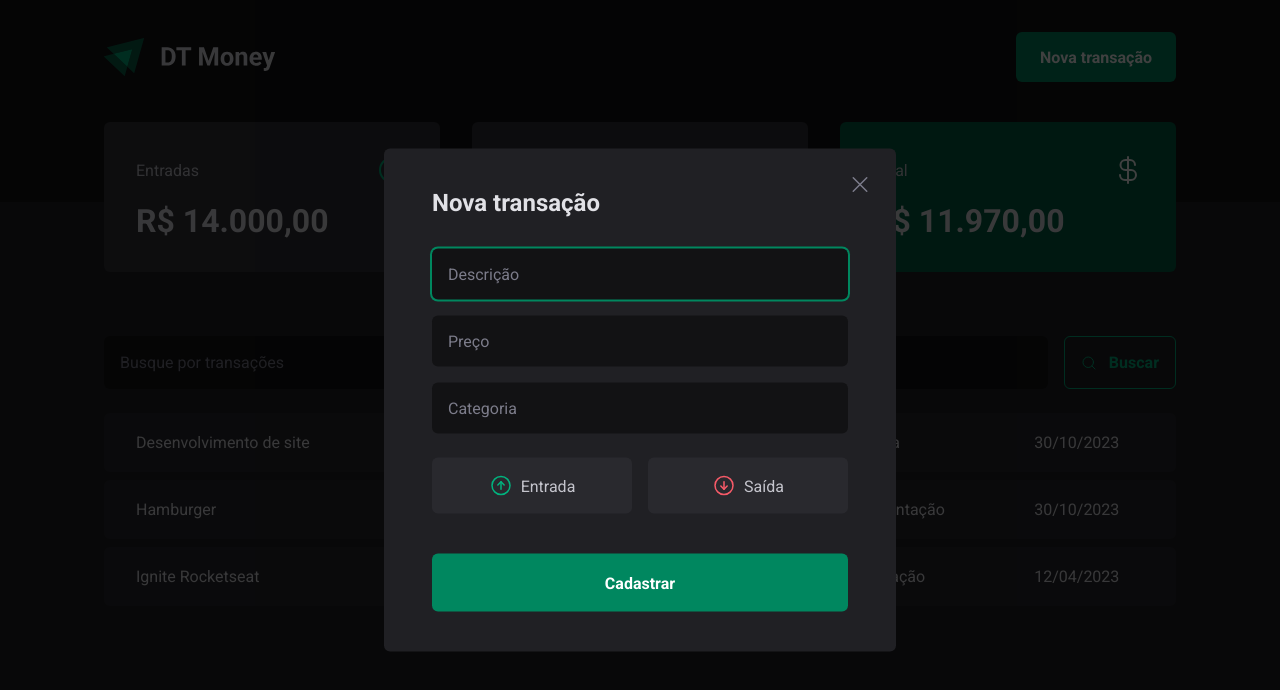
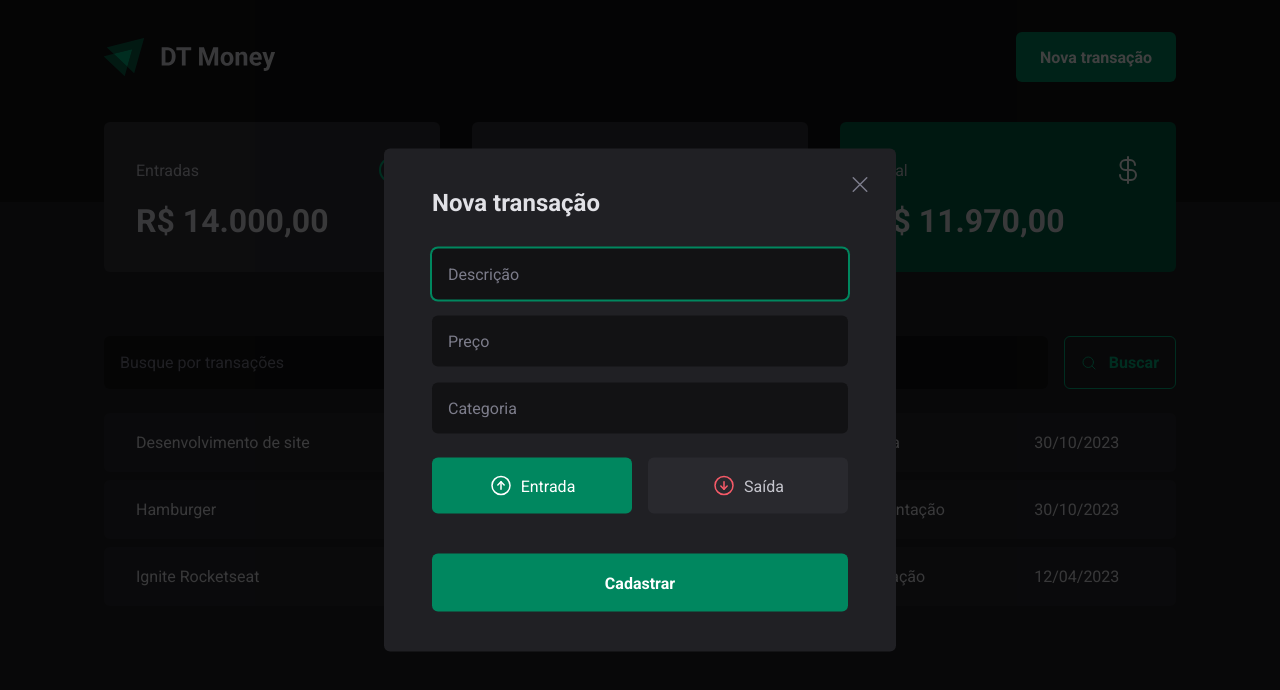
Before and after one commit to EllenBessa/dt-money, a React (Vite) app: page / in a window 1280 px wide. Both pictures are taken after a click on the button "Nova transação". Shown: the top 690 px of the page. Built offline with nearby package versions, Linux system fonts and the light colour scheme; data requests are answered from the project's data file.

Commit message:
feat: :sparkles: Conexão com a API - Controlled components

```diff
--- a/src/components/NewTransactionModal/index.tsx
+++ b/src/components/NewTransactionModal/index.tsx
@@ -1,5 +1,5 @@
 import { ArrowCircleDown, ArrowCircleUp, X } from "phosphor-react";
-import { useForm } from "react-hook-form";
+import { Controller, useForm } from "react-hook-form";
 import * as z from "zod";
 
 import { zodResolver } from "@hookform/resolvers/zod";
@@ -16,19 +16,23 @@
 const newTransactionFormSchema = z.object({
   description: z.string(),
   price: z.number(),
-  category: z.string()
-  // type: z.enum(["income", "outcome"])
+  category: z.string(),
+  type: z.enum(["income", "outcome"])
 });
 
 type NewTransactionFormInputs = z.infer<typeof newTransactionFormSchema>;
 
 export function NewTransactionModal() {
   const {
+    control,
     register,
     handleSubmit,
     formState: { isSubmitting }
   } = useForm<NewTransactionFormInputs>({
-    resolver: zodResolver(newTransactionFormSchema)
+    resolver: zodResolver(newTransactionFormSchema),
+    defaultValues: {
+      type: "income"
+    }
   });
 
   async function handleCreateNewTransaction(data: NewTransactionFormInputs) {
@@ -69,7 +73,17 @@
             {...register("category")}
           />
 
-          <TransactionType>
+          <Controller
+            control={control}
+            name="type"
+            render={({ field }) => {
+              console.log(field);
+
+              return (
+                <TransactionType
+                  onValueChange={field.onChange}
+                  value={field.value}
+                >
                   <TransactionTypeButton variant="income" value="income">
                     <ArrowCircleUp size={24} />
                     Entrada
@@ -80,6 +94,9 @@
                     Saída
                   </TransactionTypeButton>
                 </TransactionType>
+              );
+            }}
+          />
 
           <button type="submit" disabled={isSubmitting}>
             Cadastrar
```
Lines whose indentation alone changed are shown as unchanged.
